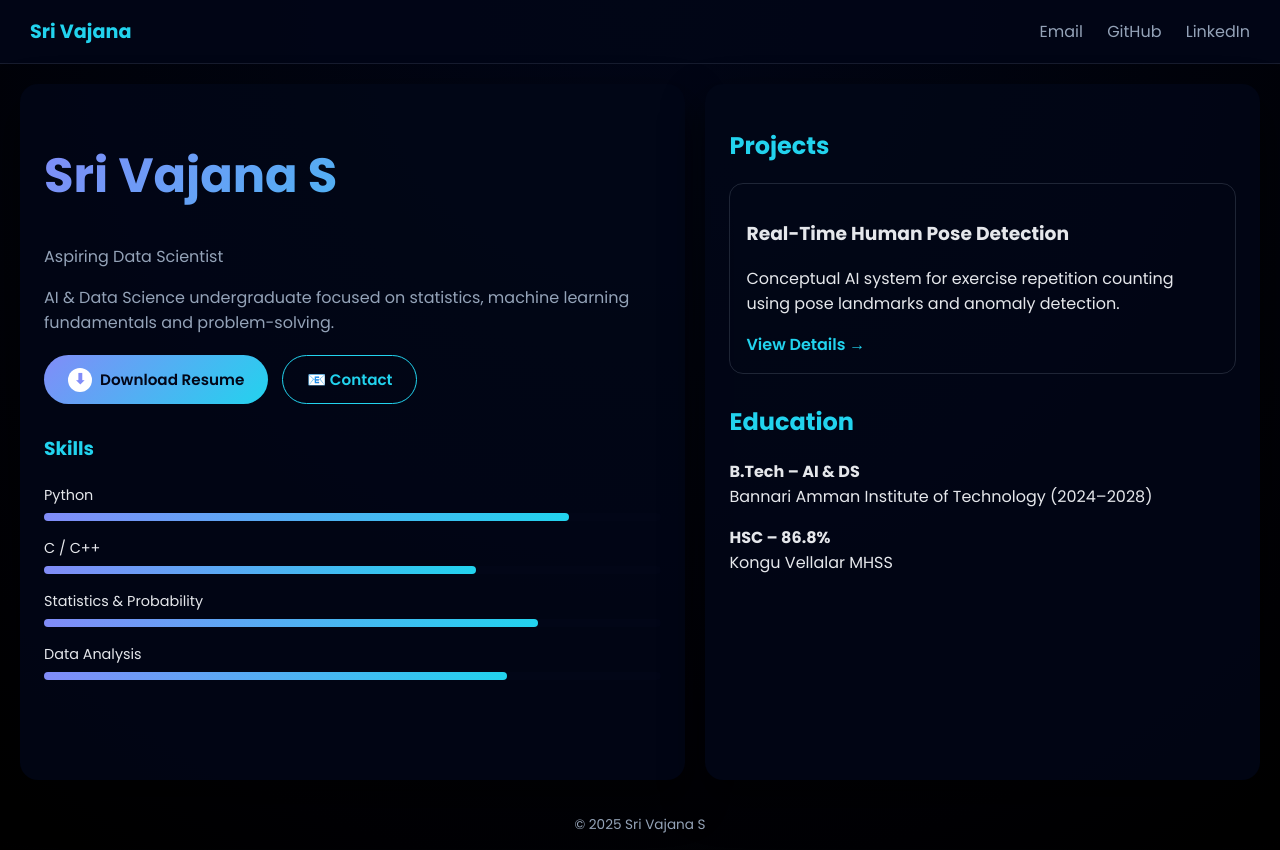
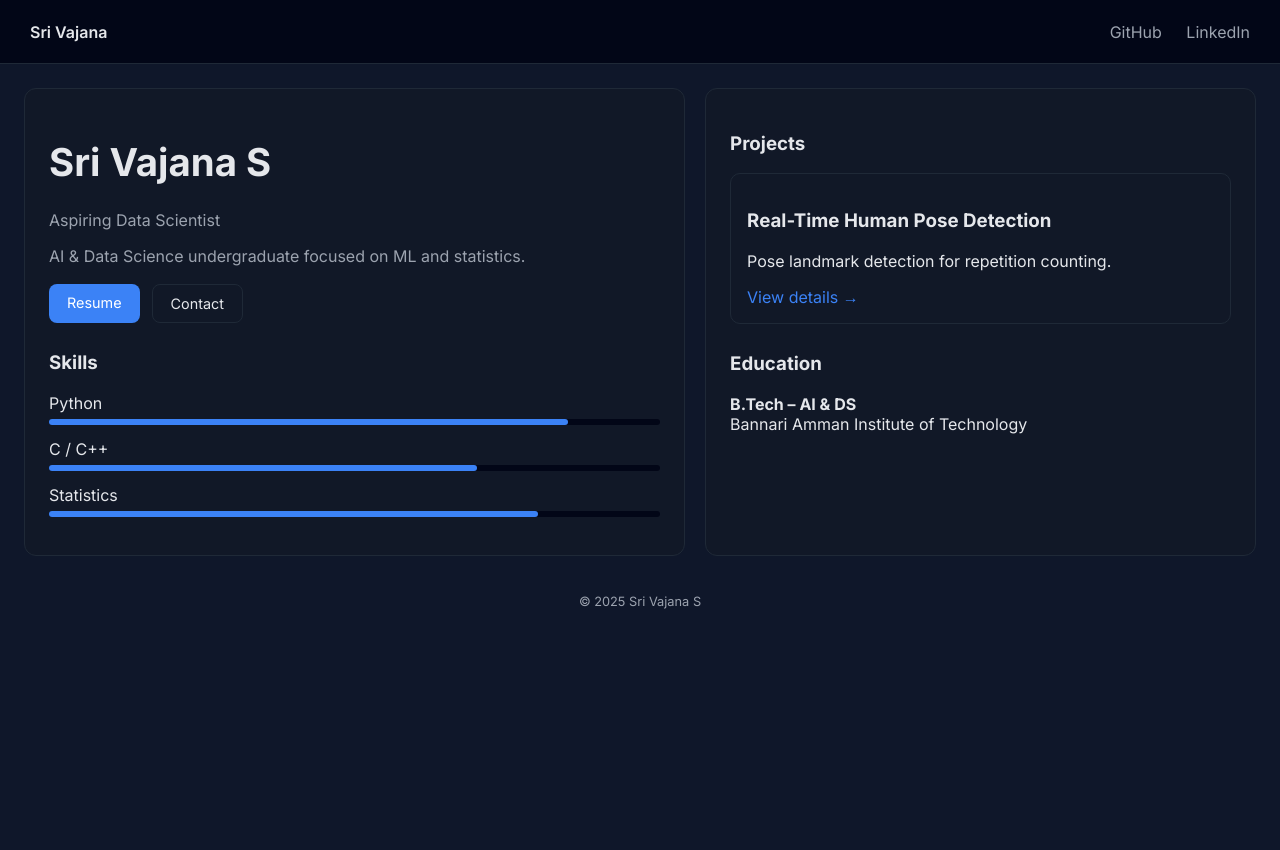
Before and after one commit to SriVajana/Portfolio, a plain HTML site: page index.html in a window 1280 px wide. After the commit the page ends 800 px from the top, so only its background shows below. Drawn offline with Linux system fonts and the light colour scheme.

Commit message:
Update index.html

```diff
--- a/index.html
+++ b/index.html
@@ -1,26 +1,26 @@
 <!DOCTYPE html>
 <html lang="en">
 <head>
-<meta charset="UTF-8" />
-<meta name="viewport" content="width=device-width, initial-scale=1.0" />
+<meta charset="UTF-8">
+<meta name="viewport" content="width=device-width, initial-scale=1.0">
 <title>Sri Vajana | Portfolio</title>
 
-<link href="https://fonts.googleapis.com/css2?family=Poppins:wght@300;400;600;700&display=swap" rel="stylesheet">
+<link href="https://fonts.googleapis.com/css2?family=Inter:wght@400;500;600;700&display=swap" rel="stylesheet">
 
 <style>
 :root{
-  --bg:#020617;
-  --card:#020617;
-  --primary:#818cf8;
-  --secondary:#22d3ee;
+  --bg:#0f172a;
+  --card:#111827;
+  --accent:#3b82f6;
   --text:#e5e7eb;
-  --muted:#94a3b8;
+  --muted:#9ca3af;
+  --border:#1f2937;
 }
 *{box-sizing:border-box}
 body{
   margin:0;
-  font-family:'Poppins',sans-serif;
-  background:radial-gradient(circle at top,#020617,#000);
+  font-family:'Inter',sans-serif;
+  background:var(--bg);
   color:var(--text);
 }
 .navbar{
@@ -29,118 +29,66 @@ body{
   justify-content:space-between;
   align-items:center;
   padding:0 30px;
-  background:rgba(2,6,23,0.9);
-  border-bottom:1px solid rgba(148,163,184,.15)
+  background:#020617;
+  border-bottom:1px solid var(--border);
 }
-.logo{color:var(--secondary);font-weight:700;font-size:1.2rem}
+.logo{font-weight:600}
 .navbar a{
   color:var(--muted);
   text-decoration:none;
   margin-left:20px;
 }
-.navbar a:hover{color:var(--secondary)}
-
 .dashboard{
-  min-height:calc(100vh - 64px);
   display:grid;
   grid-template-columns:1.2fr 1fr;
   gap:20px;
-  padding:20px;
+  padding:24px;
 }
-
 .card{
-  background:rgba(2,6,23,.85);
-  border-radius:18px;
+  background:var(--card);
+  border-radius:12px;
   padding:24px;
-  box-shadow:0 20px 40px rgba(0,0,0,.6);
+  border:1px solid var(--border);
 }
-
-.hero h1{
-  font-size:3rem;
-  background:linear-gradient(135deg,var(--primary),var(--secondary));
-  -webkit-background-clip:text;
-  -webkit-text-fill-color:transparent;
+.hero h1{font-size:2.4rem}
+.hero p{color:var(--muted)}
+.buttons{margin-top:18px;display:flex;gap:12px}
+.btn{
+  padding:10px 18px;
+  border-radius:8px;
+  text-decoration:none;
+  font-size:.9rem;
 }
-.hero p{color:var(--muted)}
-
-.buttons{
-  margin-top:20px;
-  display:flex;
-  gap:14px;
-  flex-wrap:wrap;
-}
-.btn{
-  display: inline-flex;
-  align-items: center;
-  gap: 8px;
-  padding: 12px 24px;
-  border-radius: 30px;
-  font-weight: 600;
-  text-decoration: none;
-  font-size: 0.95rem;
-  transition: all 0.3s ease;
-}
-
-.btn.primary{
-  background: linear-gradient(135deg, var(--primary), var(--secondary));
-  color: #020617;
-}
-
-.btn.secondary{
-  background: transparent;
-  border: 1.5px solid var(--secondary);
-  color: var(--secondary);
-}
-
-.btn:hover{
-  transform: translateY(-3px);
-}
-
-/* Optional icon circle inside button */
-.btn span.icon{
-  display:inline-flex;
-  width:24px;
-  height:24px;
-  justify-content:center;
-  align-items:center;
-  border-radius:50%;
-  background:white;
-  color:var(--primary);
-  font-size:0.9rem;
-}
-
+.btn.primary{background:var(--accent);color:white}
+.btn.secondary{border:1px solid var(--border);color:var(--text)}
 .skill{margin-bottom:14px}
-.skill span{font-size:.9rem}
 .bar{
-  height:8px;
+  height:6px;
   background:#020617;
-  border-radius:6px;
+  border-radius:4px;
   margin-top:6px;
 }
 .bar div{
   height:100%;
-  border-radius:6px;
-  background:linear-gradient(90deg,var(--primary),var(--secondary));
+  background:var(--accent);
+  border-radius:4px;
 }
-
 .project{
-  border:1px solid rgba(148,163,184,.2);
-  border-radius:14px;
+  border:1px solid var(--border);
+  border-radius:10px;
   padding:16px;
 }
 .project a{
-  color:var(--secondary);
+  color:var(--accent);
+  cursor:pointer;
   text-decoration:none;
-  font-weight:600;
 }
-
 footer{
   text-align:center;
-  font-size:.85rem;
+  font-size:.8rem;
   color:var(--muted);
-  padding:15px 0;
+  padding:14px;
 }
-
 @media(max-width:900px){
   .dashboard{grid-template-columns:1fr}
 }
@@ -152,71 +100,40 @@ footer{
 <nav class="navbar">
   <div class="logo">Sri Vajana</div>
   <div>
-    <a href="https://mail.google.com/mail/?view=cm&fs=1&to=srivajanas.ad24@bitsathy.ac.in" target="_blank">Email</a>
-    <a href="https://github.com/SriVajana" target="_blank">GitHub</a>
-    <a href="https://www.linkedin.com/in/sri-vajana-s" target="_blank">LinkedIn</a>
+    <a href="#">GitHub</a>
+    <a href="#">LinkedIn</a>
   </div>
 </nav>
 
 <main class="dashboard">
 
-  <!-- LEFT -->
   <div class="card hero">
     <h1>Sri Vajana S</h1>
     <p>Aspiring Data Scientist</p>
-    <p>AI & Data Science undergraduate focused on statistics, machine learning fundamentals and problem-solving.</p>
+    <p>AI & Data Science undergraduate focused on ML and statistics.</p>
 
     <div class="buttons">
-      <a href="resume.pdf" class="btn primary" target="_blank">
-        <span class="icon">⬇</span> Download Resume
-      </a>
-      <a href="https://mail.google.com/mail/?view=cm&fs=1&to=srivajanas.ad24@bitsathy.ac.in" target="_blank" class="btn secondary">
-        📧 Contact
-      </a>
+      <!-- LOCAL FILE OPEN -->
+      <a href="resume.pdf" target="_blank" class="btn primary">Resume</a>
+      <a href="mailto:srivajanas.ad24@bitsathy.ac.in" class="btn secondary">Contact</a>
     </div>
 
-    <h3 style="margin-top:30px;color:var(--secondary)">Skills</h3>
+    <h3 style="margin-top:28px">Skills</h3>
+    <div class="skill"><span>Python</span><div class="bar"><div style="width:85%"></div></div></div>
+    <div class="skill"><span>C / C++</span><div class="bar"><div style="width:70%"></div></div></div>
+    <div class="skill"><span>Statistics</span><div class="bar"><div style="width:80%"></div></div></div>
+  </div>
 
-    <div class="skill">
-      <span>Python</span>
-      <div class="bar"><div style="width:85%"></div></div>
+  <div class="card">
+    <h3>Projects</h3>
+    <div class="project">
+      <h3>Real-Time Human Pose Detection</h3>
+      <p>Pose landmark detection for repetition counting.</p>
+      <a onclick="alert('Project details coming soon')">View details →</a>
     </div>
 
-    <div class="skill">
-      <span>C / C++</span>
-      <div class="bar"><div style="width:70%"></div></div>
-    </div>
-
-    <div class="skill">
-      <span>Statistics & Probability</span>
-      <div class="bar"><div style="width:80%"></div></div>
-    </div>
-
-    <div class="skill">
-      <span>Data Analysis</span>
-      <div class="bar"><div style="width:75%"></div></div>
-    </div>
-  </div>
-
-  <!-- RIGHT -->
-  <div class="card">
-    <h2 style="color:var(--secondary)">Projects</h2>
-
-    <div class="project">
-      <h3>Real-Time Human Pose Detection</h3>
-      <p>Conceptual AI system for exercise repetition counting using pose landmarks and anomaly detection.</p>
-      <a href="project.html">View Details →</a>
-    </div>
-
-    <h2 style="margin-top:30px;color:var(--secondary)">Education</h2>
-    <p>
-      <strong>B.Tech – AI & DS</strong><br>
-      Bannari Amman Institute of Technology (2024–2028)
-    </p>
-    <p>
-      <strong>HSC – 86.8%</strong><br>
-      Kongu Vellalar MHSS
-    </p>
+    <h3 style="margin-top:28px">Education</h3>
+    <p><strong>B.Tech – AI & DS</strong><br>Bannari Amman Institute of Technology</p>
   </div>
 
 </main>
```
